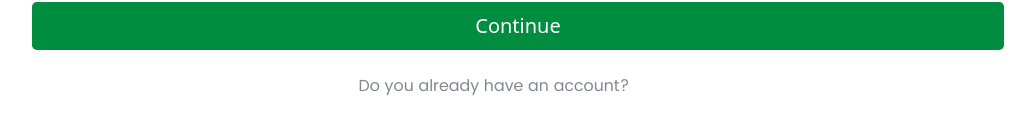
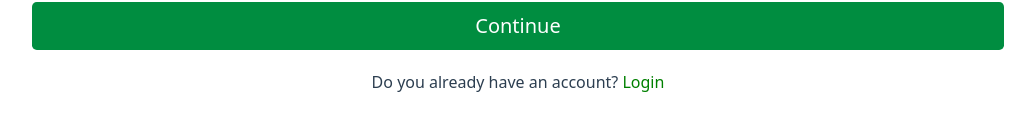
Before and after one commit to Zowaselinc/zowaselglobaluser, a Vue app: page /1/register in a window 1280 px wide. Shown: the part 612-746 px from the top of the page, without its empty margins (122-1157 px from the left). Built offline with nearby package versions, Linux system fonts and the light colour scheme.

Commit message:
little errors

```diff
--- a/src/pages/auth/SignUp.vue
+++ b/src/pages/auth/SignUp.vue
@@ -54,7 +54,7 @@
                     </div>
                 </form>
                 <div class="last-text">
-                    <p id="emailHelp" class="form-text text-center">Do you already have an account?</p> <router-link class="link" to="/welcomeback">Login</router-link>
+                    <p id="" class="text-center">Do you already have an account? <a href="#" class="login-text">Login</a></p>
                 </div>
             </div>
             <div class="right-content">
@@ -134,5 +134,8 @@
     .checking input{
         margin-top: 1px;
     }
+    .login-text{
+        color: green;
+    }
 
 </style>
--- a/src/pages/auth/VerifyAccount.vue
+++ b/src/pages/auth/VerifyAccount.vue
@@ -24,7 +24,7 @@
                 </div>
             </div>
             <div class="last-text">
-                <p id="emailHelp" class="form-text text-muted text-center">Didn't get the code in your mail?</p>
+                <p id="emailHelp" class="form-text text-muted text-center">Didn't get the code in your mail? <a href="#" class="login-text">Resend Code</a></p>
             </div>
 
 
@@ -117,5 +117,8 @@
         margin-left: auto;
         margin-right: auto;
     }
-
+    .login-text{
+        color: green;
+        text-decoration: none;
+    }
 </style>
--- a/src/pages/auth/WelcomeBack.vue
+++ b/src/pages/auth/WelcomeBack.vue
@@ -33,7 +33,7 @@
                     <button type="button" class="btn skip btn-lg btn-block">Continue with Google</button>
                 </div>
                 <div class="last-text">
-                    <p id="emailHelp" class="form-text text-muted text-center">Don't have an account?</p>
+                    <p id="emailHelp" class="form-text text-muted text-center">Don't have an account? <a href="/register">Sign Up</a></p>
                 </div>
 
             </div>
@@ -96,6 +96,10 @@
         background: #2D3748;
 
     }
+    .last-text a{
+        text-decoration: none;
+        color: #008D40;
+    }
 
 
 </style>
```
